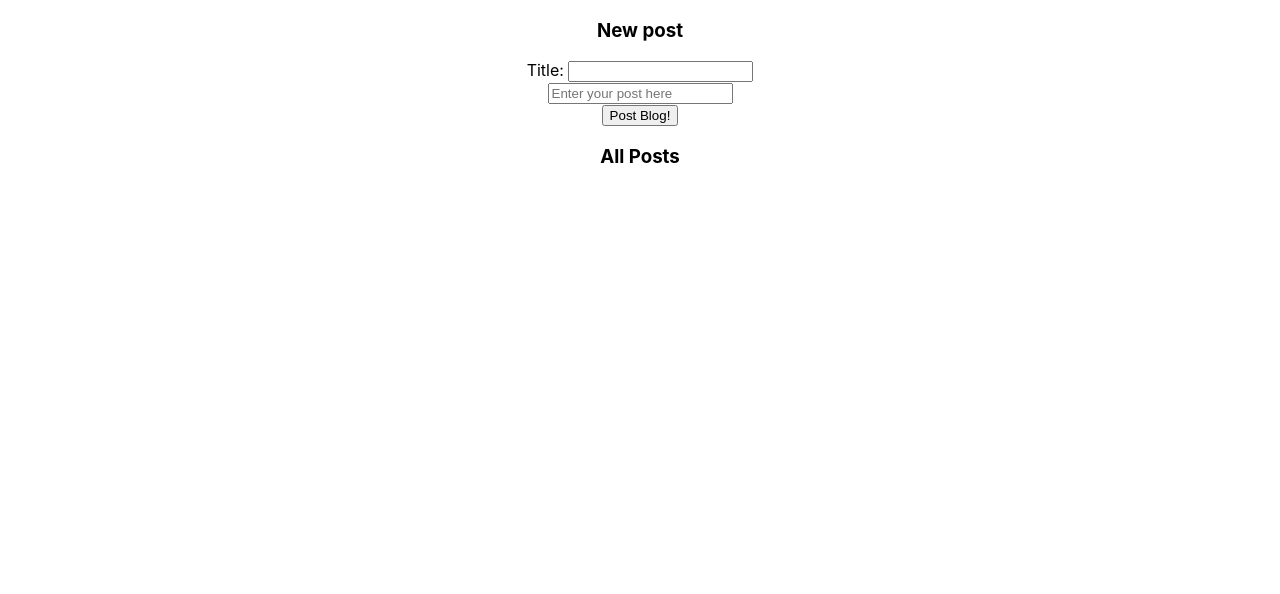
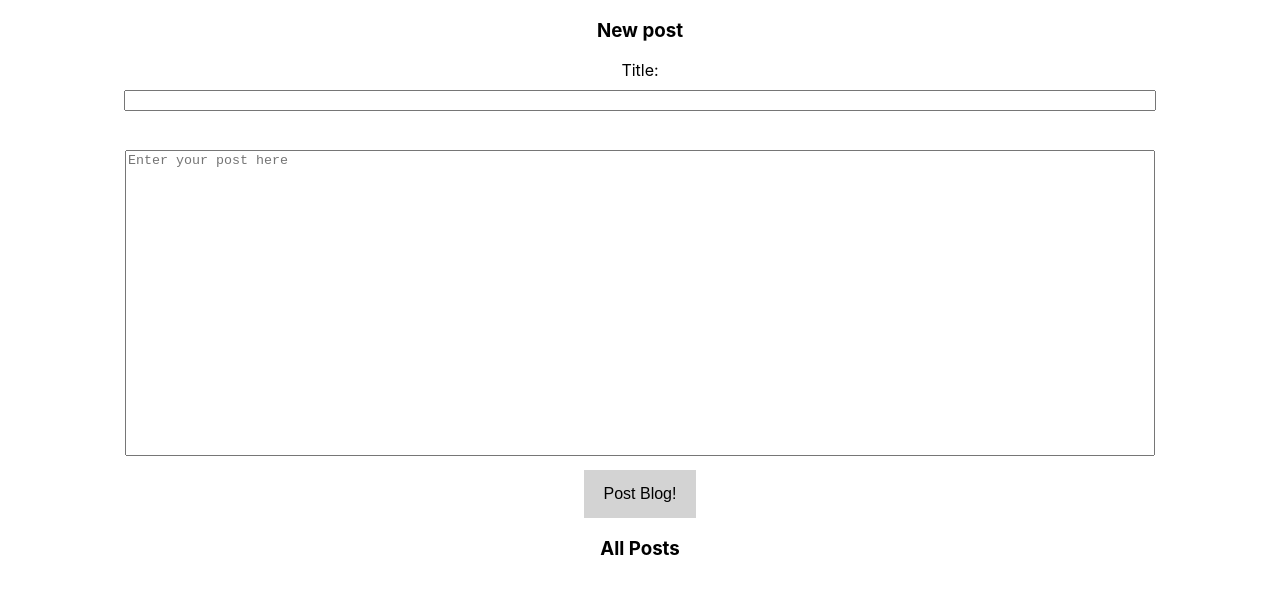
Before and after one commit to kalyssao/premest-soronko, a React (Create React App) app in the folder assignment1/: page / in a window 1280 px wide. Shown: the top 594 px of the page. Built offline with nearby package versions, Linux system fonts and the light colour scheme.

Commit message:
added styling to new post section

```diff
--- a/assignment1/src/components/NewPost.js
+++ b/assignment1/src/components/NewPost.js
@@ -1,5 +1,5 @@
 import React from 'react'
-
+import '../styles/posts.css'
 
 export default function NewPost({ title, content, handlePost, handleChange }) {
 
@@ -10,24 +10,26 @@ export default function NewPost({ title, content, handlePost, handleChange }) {
 
     return (
         <div className="newPost">
-            <h3>New post</h3>
+            <h3 className="title">New post</h3>
             <form onSubmit={handleSubmit}>
 
                 <label>Title: </label>
+                <br/>
                 <input type="text"
+                className="titleInput"
                 name="title"
                 value={title || ""}
                 onChange={(e) => handleChange(e)}/>
                 <br/>
 
-                <input
+                <textarea
                 type="text"
                 name="content"
                 value={content || ""}
                 placeholder="Enter your post here"
                 onChange={(e) =>  handleChange(e)}/>
                 <br/>
-                <button>Post Blog!</button>
+                <button className="postButton">Post Blog!</button>
             </form>
         </div>
     )
```
